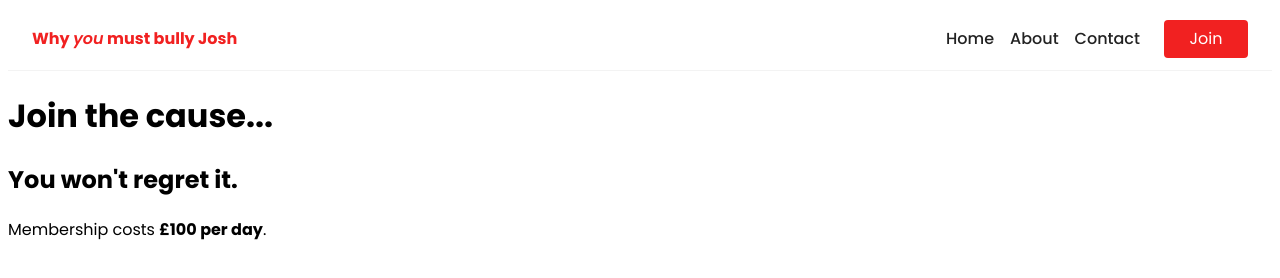
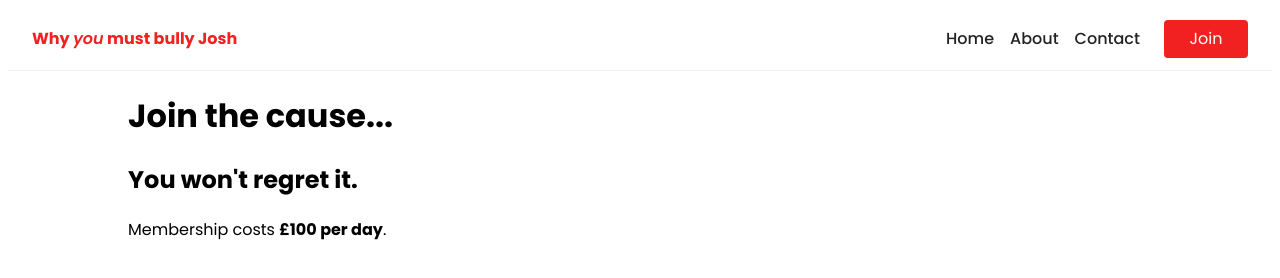
Before and after one commit to o-prosser/josh, a plain HTML site: page join.html in a window 1280 px wide. Drawn offline with Linux system fonts and the light colour scheme.

Commit message:
Update app.css

```diff
--- a/app.css
+++ b/app.css
@@ -56,3 +56,8 @@
 	background-color: var(--primary-dark-color);
 	transform: scale(1.1) rotate(2deg);
 }
+
+.join {
+	max-width: 1024px;
+	margin: 0 auto;
+}
```
